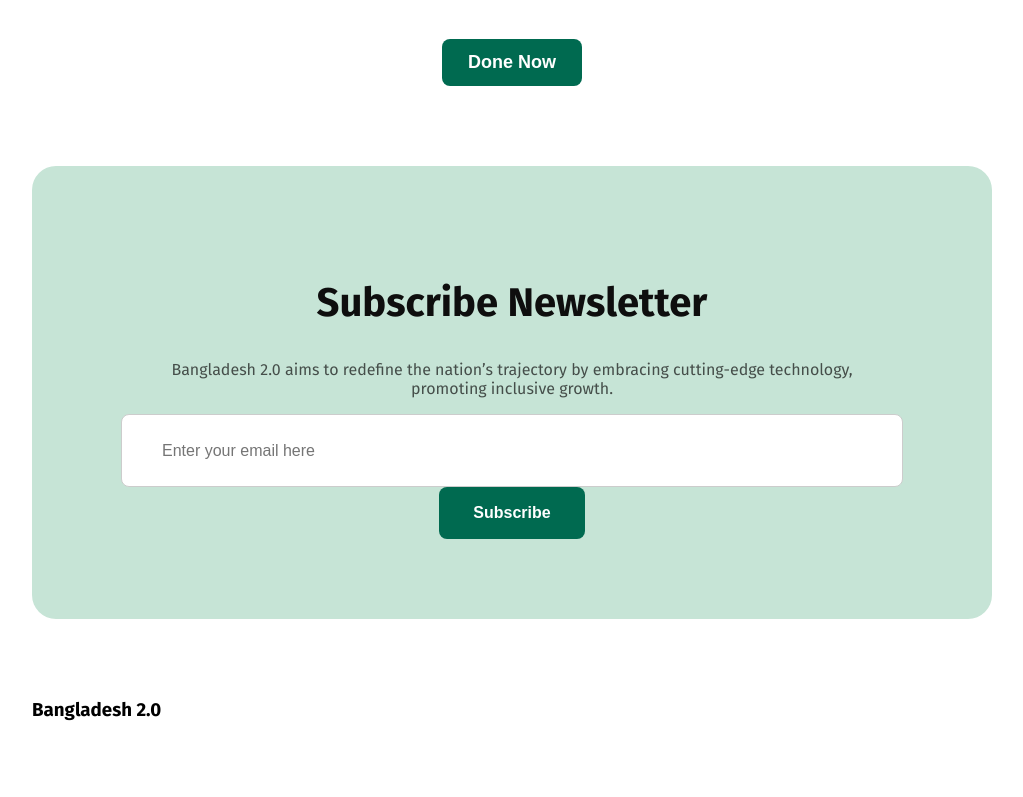
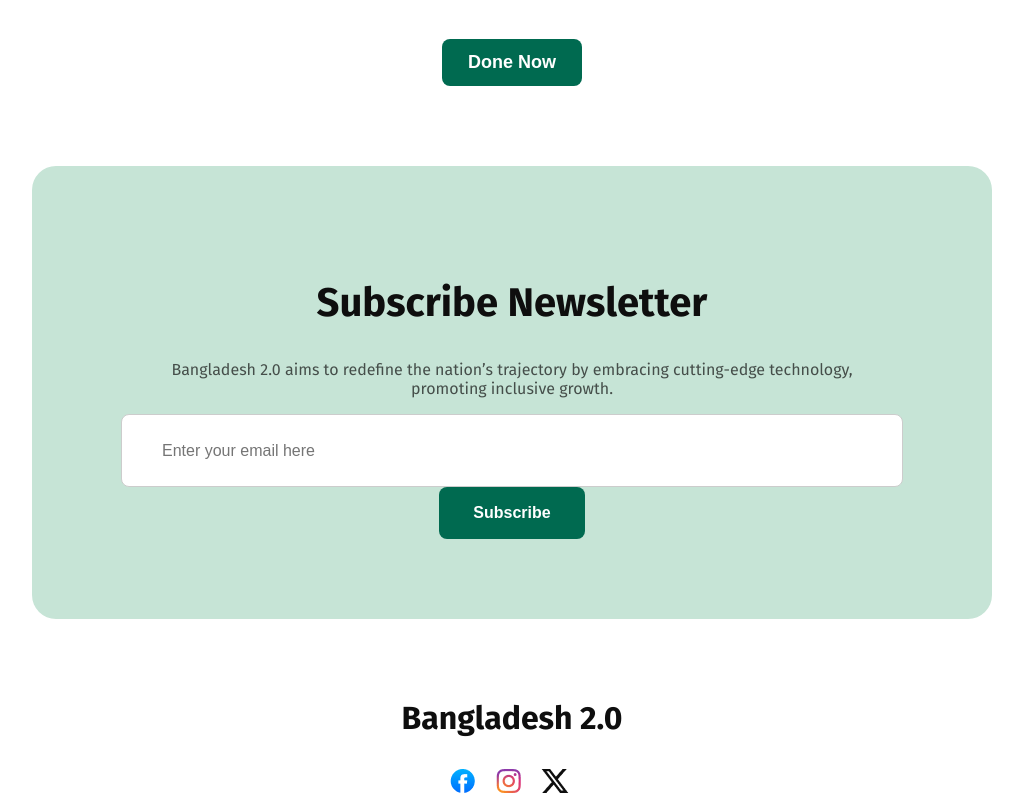
Before and after one commit to FahimSakib270/Assignment01-repo, a plain HTML site: page index.html in a window 1280 px wide. Shown: the part 3560-4357 px from the top of the page, without its empty margins (128-1151 px from the left). Before the commit the page ends 4300 px from the top, so only its background shows below. Drawn offline with Linux system fonts and the light colour scheme.

Commit message:
final push

```diff
--- a/index.html
+++ b/index.html
@@ -170,6 +170,10 @@
     </main>
     <footer>
         <h3 class="f-style">Bangladesh 2.0</h3>
+        <div class="social-icons">
+        <img style="margin-left: 3px;" src="assets/facebook.png" alt="icon">
+        <img src="assets/instagram.png" alt="icon">
+        <img src="assets/x.png" alt="icon"></div>
     </footer>
   </body>
 </html>
--- a/styles/styles.css
+++ b/styles/styles.css
@@ -343,3 +343,18 @@ input[type="text"]::placeholder {
 .btn-secondary:hover {
   background-color: rgb(118, 242, 180);
 }
+/* footer style */
+.f-style {
+  text-align: center;
+  color: rgb(14, 14, 14);
+  font-family: Fira Sans;
+  font-size: 32px;
+  font-weight: 700;
+}
+.social-icons {
+  text-align: center;
+}
+
+.social-icons img {
+  margin: 0 8px;
+}
```
